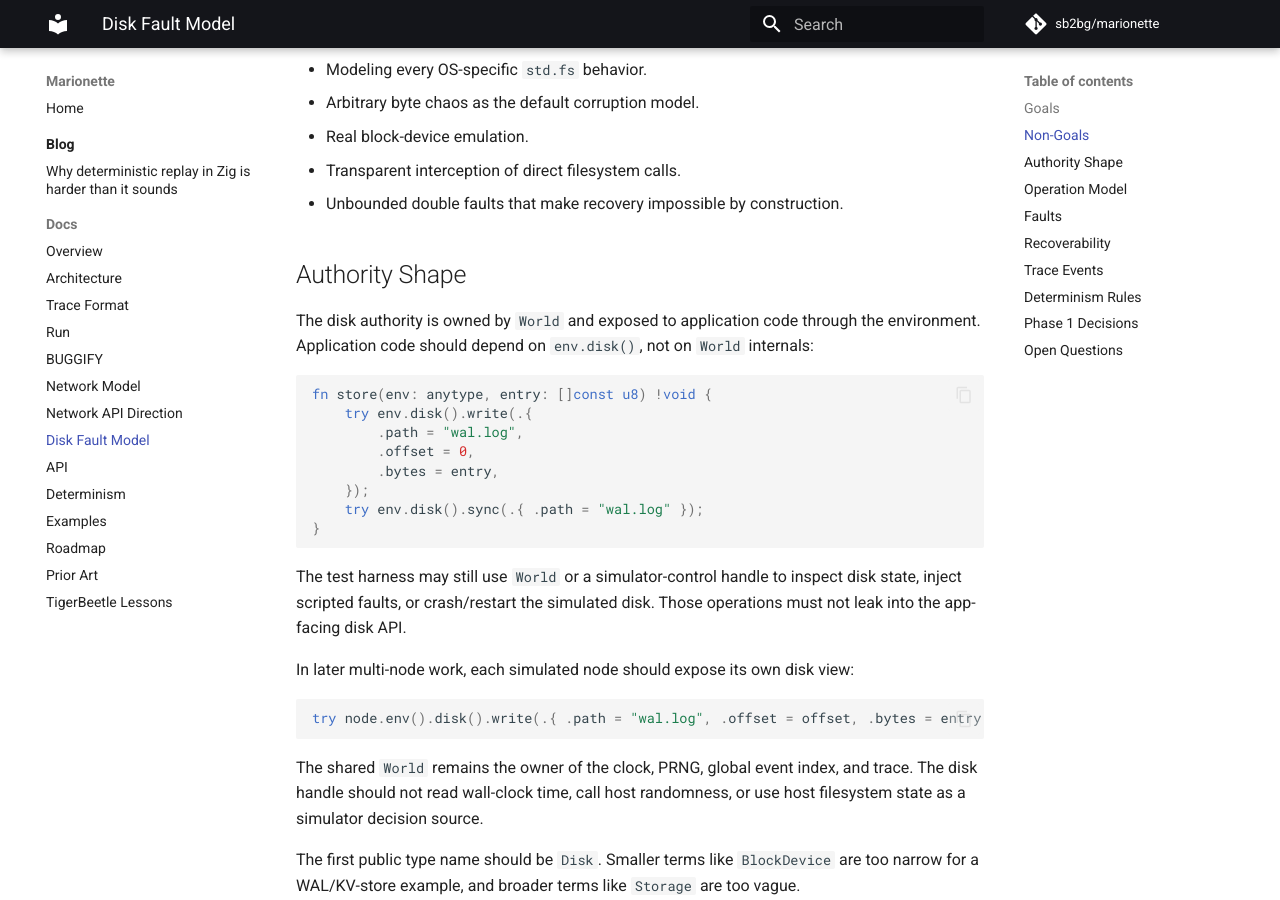
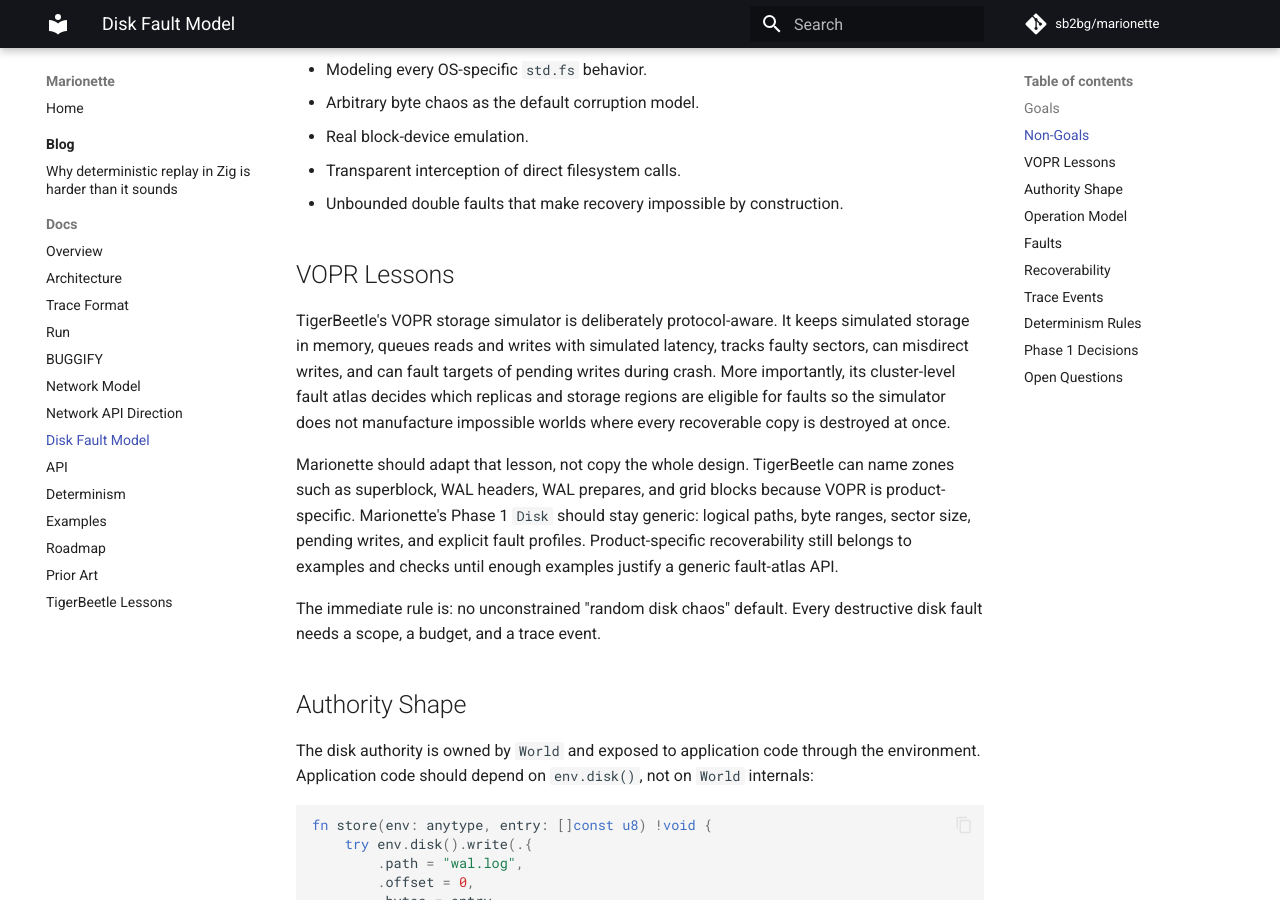
Before and after one commit to sb2bg/marionette, an MkDocs documentation site: the page built from docs/disk-fault-model.md, in a window 1280 px wide and 900 px high, scrolled down 676 px. Built offline with MkDocs 1.6.1 and Material for MkDocs 9.7.7, drawn with Linux system fonts in a browser that asks for light colours; comment, search, counter and statistics services are not loaded; some of the changed text lies outside the part shown.

Commit message:
Update docs for disk

```diff
--- a/docs/disk-fault-model.md
+++ b/docs/disk-fault-model.md
@@ -26,6 +26,26 @@ the trace, and constrained enough that failures teach users something useful.
 - Real block-device emulation.
 - Transparent interception of direct filesystem calls.
 - Unbounded double faults that make recovery impossible by construction.
+
+## VOPR Lessons
+
+TigerBeetle's VOPR storage simulator is deliberately protocol-aware. It keeps
+simulated storage in memory, queues reads and writes with simulated latency,
+tracks faulty sectors, can misdirect writes, and can fault targets of pending
+writes during crash. More importantly, its cluster-level fault atlas decides
+which replicas and storage regions are eligible for faults so the simulator
+does not manufacture impossible worlds where every recoverable copy is
+destroyed at once.
+
+Marionette should adapt that lesson, not copy the whole design. TigerBeetle can
+name zones such as superblock, WAL headers, WAL prepares, and grid blocks
+because VOPR is product-specific. Marionette's Phase 1 `Disk` should stay
+generic: logical paths, byte ranges, sector size, pending writes, and explicit
+fault profiles. Product-specific recoverability still belongs to examples and
+checks until enough examples justify a generic fault-atlas API.
+
+The immediate rule is: no unconstrained "random disk chaos" default. Every
+destructive disk fault needs a scope, a budget, and a trace event.
 
 ## Authority Shape
 
@@ -90,6 +110,11 @@ return. The model can still assign operation ids and latency so traces match
 the future scheduler shape. A later async scheduler can split submit/complete
 without changing trace ordering.
 
+The backing implementation should be an in-memory durable model. Production
+adapters may later route the same narrow API to host filesystem calls, but the
+simulator itself should not depend on the host filesystem for data, metadata,
+ordering, or failure behavior.
+
 ## Faults
 
 Initial faults should be small and explicit:
@@ -101,9 +126,11 @@ Initial faults should be small and explicit:
 - Lost pending write: a crash drops an acknowledged-pending write before it
   becomes durable.
 
-Later faults can include misdirected writes, stale reads, reordered flushes,
-and more specific media behavior, but only after the basic model is traceable
-and tested.
+Later faults can include misdirected writes, stale reads, byte-level
+corruption, reordered flushes, and more specific media behavior, but only after
+the basic model is traceable and tested. Misdirected writes should be a named
+fault type rather than being collapsed into generic corruption, because they
+test whether user code validates record identity and location.
 
 ## Recoverability
 
@@ -122,6 +149,11 @@ The first profiles should be conservative:
 The exact recovery-window API is undecided. Users may need to declare durable
 regions, replicas, checkpoints, or commit points before Marionette can enforce
 strong budgets.
+
+For Phase 1, the append-only WAL example should define its own recovery window
+in the checker: flushed records are durable truth; unflushed records may be
+lost, torn, or corrupted according to the profile. A later generic fault atlas
+can lift that pattern out of examples.
 
 ## Trace Events
 
@@ -171,6 +203,7 @@ hashes, the hash algorithm must be named and stable.
 - Checksums: user code owns them.
 - Recoverability budgets: start with a conservative single-node default and
   explicit destructive mode; defer strong multi-replica budgets.
+- Misdirected writes: document as a future named fault, not Phase 1 default.
 
 ## Open Questions
 
@@ -180,3 +213,5 @@ hashes, the hash algorithm must be named and stable.
   example avoid directory semantics entirely?
 - Should `sync` be per-file only, or should there also be a whole-disk sync?
 - What is the smallest explicit API for declaring recovery windows?
+- What is the first reusable shape for a VOPR-style fault atlas once
+  Marionette has more than one storage example?
```
